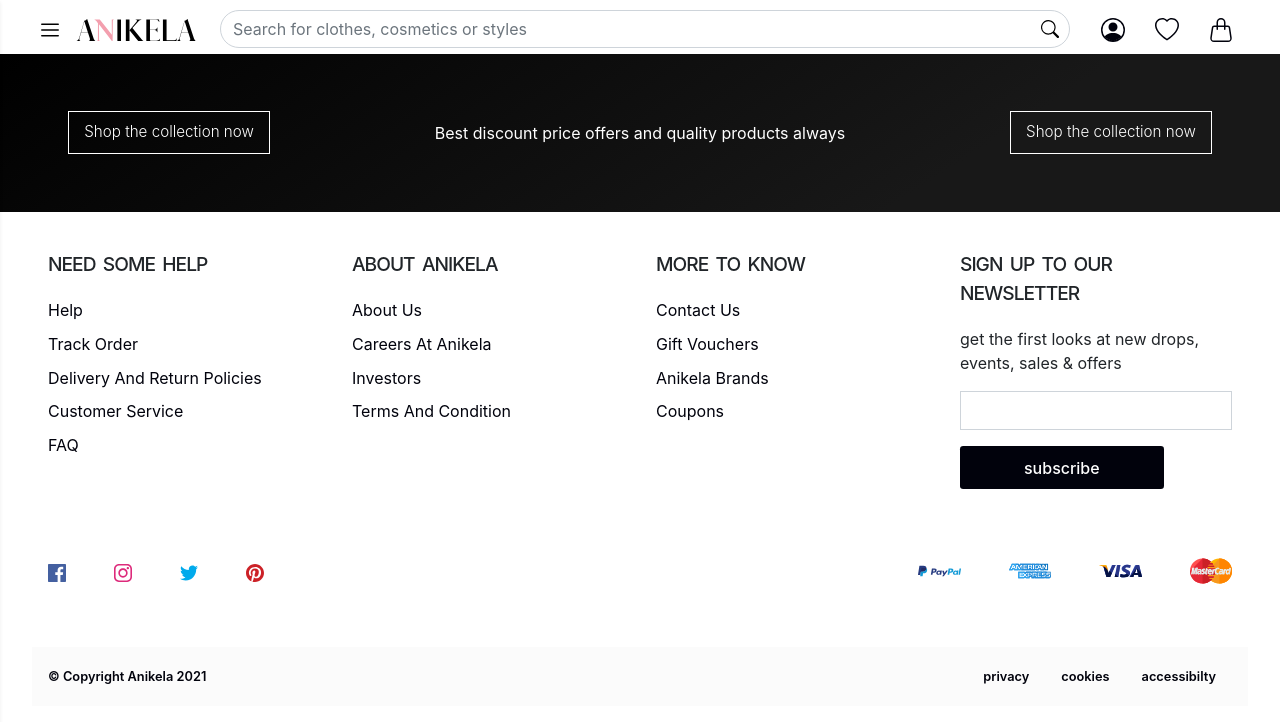
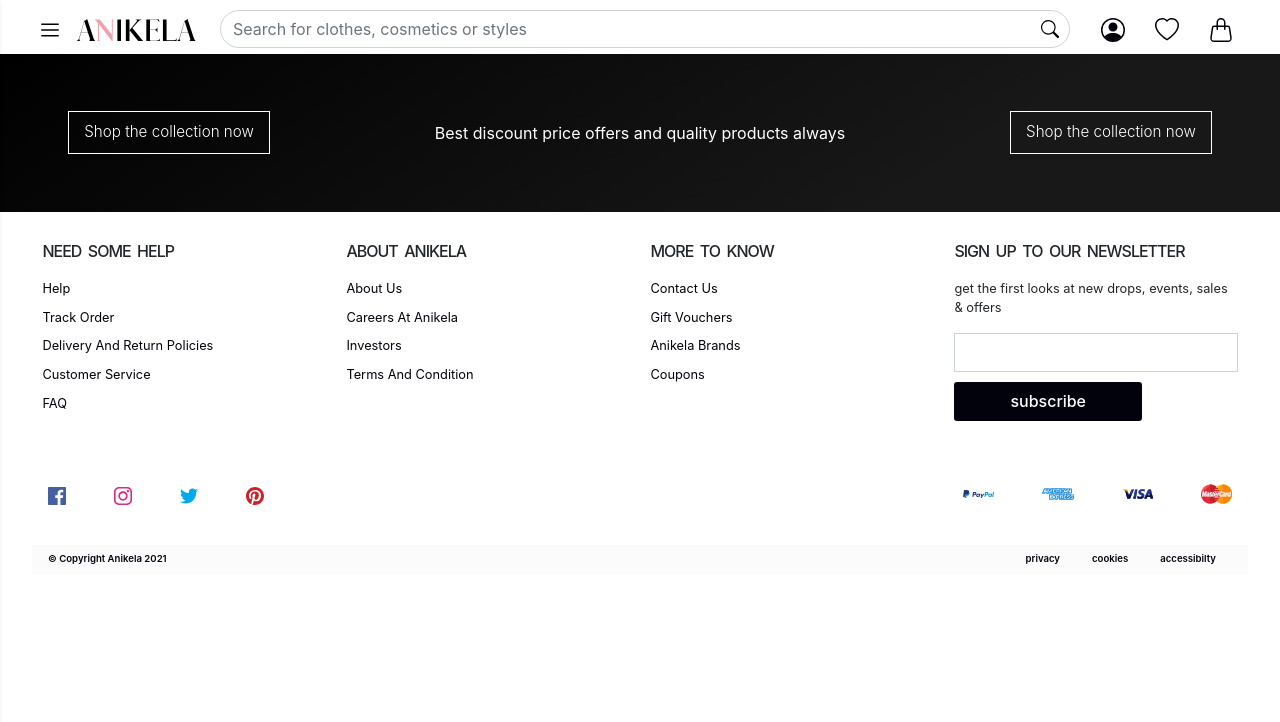
Before and after one commit to Coast-Information-Technology/anikela-ecommerce-customers-frontend, a React (Create React App) app: page / in a window 1280 px wide. Shown: the top 722 px of the page. Built offline with nearby package versions, Linux system fonts and the light colour scheme.

Commit message:
rebuilt scaling

```diff
--- a/src/scss/layout/_footer.scss
+++ b/src/scss/layout/_footer.scss
@@ -2,7 +2,7 @@
 .footer {
   width: 100%;
   height: auto;
-  padding: 2rem 0;
+  padding: 1.4rem 0;
   background-color: $light;
 }
 
@@ -13,30 +13,38 @@
 }
 .footer-group {
   align-self: stretch;
-  padding: 0.4rem 1rem;
+  padding: 0.28rem 0.65rem;
   flex: 1 0 250px;
 }
 
 .footer-group__header {
   text-transform: uppercase;
-  font-size: 1.2rem;
+  font-size: 1rem;
   letter-spacing: -1px;
   word-spacing: 0.2rem;
   font-weight: 500;
-  margin-bottom: 1.2rem;
+  margin-bottom: 1rem;
+}
+.footer-group__lead {
+  font-size: 0.8rem;
 }
 .footer-group__item {
-  font-size: 1rem;
+  font-size: 0.8rem;
   font-weight: 400;
   margin-bottom: 0.6rem;
   text-transform: capitalize;
+}
+
+.footer-group__item:focus,
+.footer-group__item:hover {
+  color: $primary;
 }
 
 .footer-group__input {
   width: 100%;
   display: block;
   border: 1px solid #ced4da;
-  margin: 1rem 0;
+  margin: 0.6rem 0;
   padding: 0.4rem 0.4rem;
   font-size: 1rem;
 }
@@ -44,7 +52,8 @@
 .footer-group__submit {
   outline: none;
   display: block;
-  padding: 0.6rem 4rem;
+  // font-size: 0.6rem;
+  padding: 0.48rem 3.5rem;
   font-weight: 500;
   border: none;
   text-transform: lowercase;
@@ -62,7 +71,7 @@
   justify-content: stretch;
   align-items: center;
   margin: 2rem 0;
-  padding: 1.4rem 1rem;
+  padding: 0.2rem 1rem;
 }
 .footer-icons__payment,
 .footer-icons__social {
@@ -89,17 +98,18 @@
   }
 }
 .footer-icon__img {
-  width: 2.65rem;
+  width: 1.95rem;
+  height: auto;
 }
 
 @media (max-width: 768px) {
   .footer-icons {
     flex-direction: column;
     align-items: center;
-    margin: 1rem 0;
+    margin-top: 1.2rem;
   }
   .footer-icons__social {
-    margin-bottom: 1.6rem;
+    margin-bottom: 1.2rem;
   }
   .footer-icons__payment,
   .footer-icons__social {
@@ -112,11 +122,11 @@
 .footer-footnote,
 .footnote__items {
   display: flex;
-  font-size: 0.8rem;
+  font-size: 0.6rem;
 }
 .footnote__copyright,
 .footnote__items {
-  margin: 1rem 0;
+  margin: 0.2rem 0;
 }
 .footer-footnote {
   flex-wrap: wrap;
@@ -146,6 +156,7 @@
   .footer-footnote {
     flex-direction: column-reverse;
   }
+
   .footnote__copyright {
     text-align: center;
   }
```
